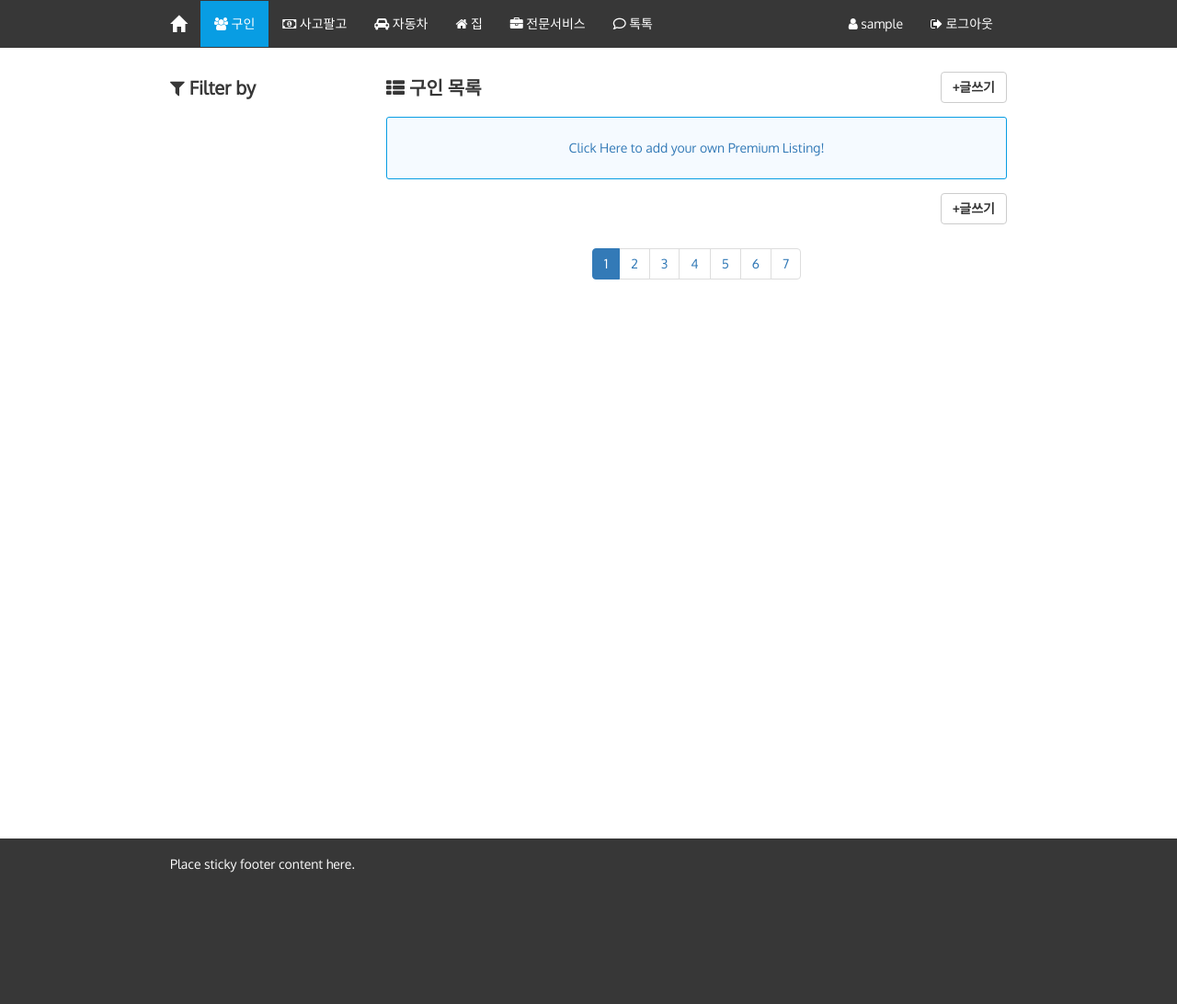
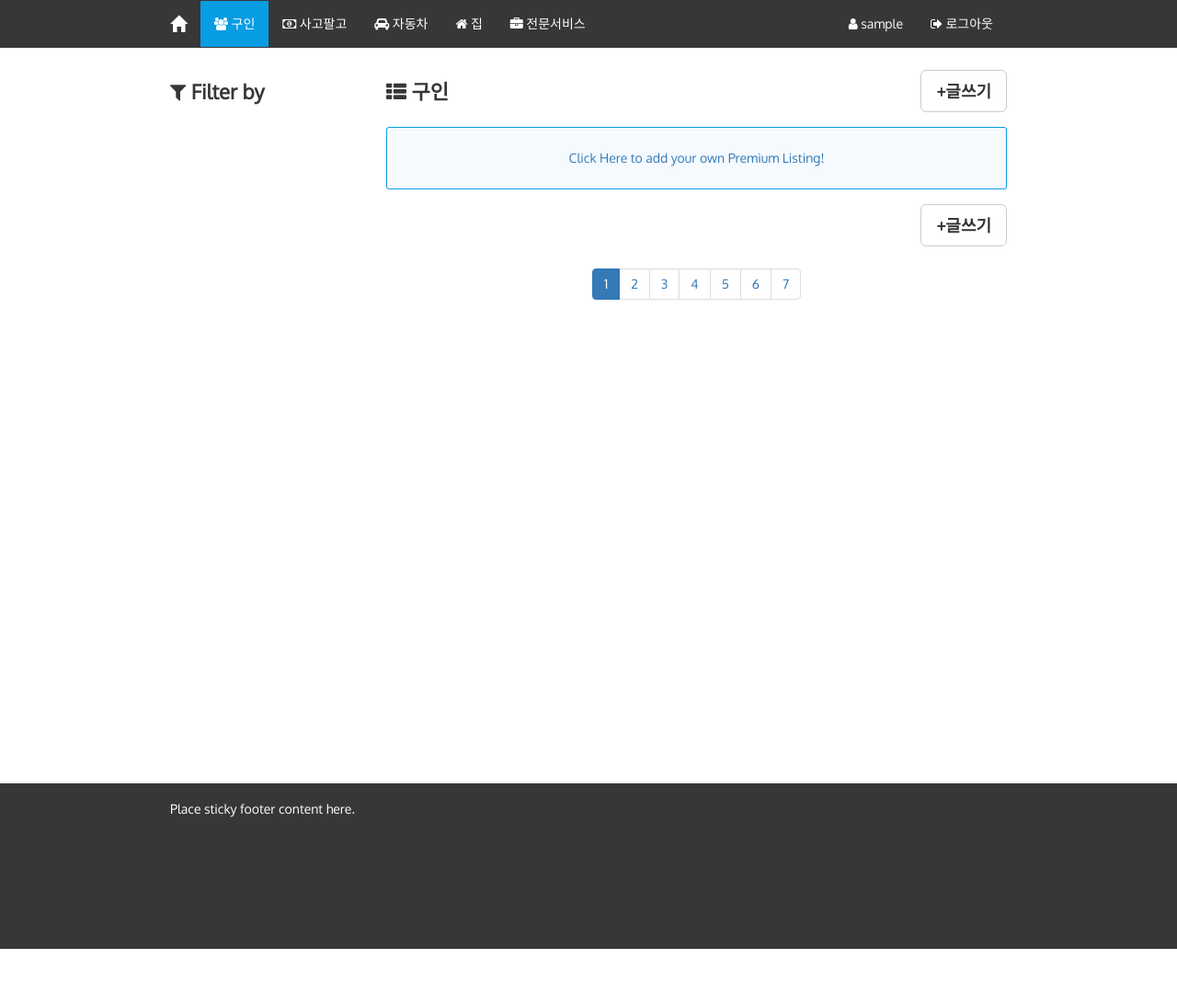
Before and after one commit to ejh2163/ktownapp, a PHP site: page /index.php?page=jobs in a window 1280 px wide. Shown: the whole page at 92% size. After the commit the page ends 1032 px from the top, so only its background shows below. Run offline with PHP 8.4, Linux system fonts and the light colour scheme; the visitor is signed in with stand-in values (Sample User, id 1); data that the repository does not hold is empty; some libraries are stand-ins or nearby versions.

Commit message:
listing structure update; edit page blanks

```diff
--- a/config/css.php
+++ b/config/css.php
@@ -27,13 +27,29 @@
 	.container{
 		max-width: 940px;
 	}
+	.clear{
+		clear: both;
+	}
+	.header-box{
+		overflow: hidden;
+		height: 54px;
+	}
 	.content{
-		min-height: 660px;
+		min-height: 600px;
 	}
-	.add-listing{
+	.tray-box{
+		overflow: hidden;
+		height: 54px;
+	}
+	.pagination-nav{
+    	text-align: center;
+	}
+	.btn-edit{
 		float: right;
+		position: relative;
+		top: 50%;
+		transform: translateY(-50%);
 		font-weight: bold;
-		margin: 6px 0px 6px 0px;
 	}
 	.vresize {
 		resize: vertical;
@@ -41,11 +57,14 @@
 
 	/* text format CSS */
 	h2{
-		margin: 12px 0px 6px 0px;
+		float: left;
+		position: relative;
+		top: 50%;
+		transform: translateY(-50%);
+		margin: 0px;
 		color: #373737;
-		font-size: 20px;
+		font-size: 22px;
 		font-weight: bold;
-		float: left;
 	}
 	p{
 		margin:0
@@ -101,9 +120,9 @@
 		background-color: #089DE3;
 	}
 
-	/* view_main CSS */
+	/* card CSS */
 	.card{
-		margin: 9px 0px 9px 0px;
+		margin: 12px 0px 12px 0px;
 		padding: 3px 6px 3px 6px;
 		border-radius: 3px;
 		border: 1px solid #cccccc;
@@ -121,9 +140,6 @@
 		max-height:100%;
 		max-width:100%;
 	}
-	.clear{
-		clear: both;
-	}
 
 	/* footer CSS */
 	.footer{
--- a/config/setup.php
+++ b/config/setup.php
@@ -25,6 +25,7 @@ include('views/signin.php');
 include('views/signout.php');
 include('views/listing_main.php');
 include('views/listing_side.php');
+include('views/edit_main.php');
 
 # site variables:
 $page = "";
@@ -34,7 +35,7 @@ $real_page = [
 	"jobs",
 	"sale",
 	"services",
-	"free",
+	//"free",
 	"signup",
 	"signin",
 	"signout",
--- a/index.php
+++ b/index.php
@@ -15,7 +15,7 @@ include('config/setup.php');
 	<meta http-equiv="Content-Type" content="text/html; charset=utf-8" />
 	<?php include('config/js.php'); ?>
 	<?php include('config/css.php'); ?>
-	<title><?php echo $site_title." - ".$page_title;?></title>
+	<title><?php echo $site_title." // ".$page_title;?></title>
 </head>
 <body>
 	<?php include('templates/navbar.php'); ?>
--- a/templates/navbar.php
+++ b/templates/navbar.php
@@ -30,9 +30,9 @@
 				<li <?php if($page=="services"){echo ' class="nav-active"';} ?>>
 					<a href="?page=services"><i class="fa fa-briefcase" aria-hidden="true"></i> 전문서비스</a>
 				</li>
-				<li <?php if($page=="free"){echo ' class="nav-active"';} ?>>
+				<!--<li <?php if($page=="free"){echo ' class="nav-active"';} ?>>
 					<a href="?page=free"><i class="fa fa-comment-o" aria-hidden="true"></i> 톡톡</a>
-				</li>
+				</li>-->
 			</ul>
 			<ul class="nav navbar-nav navbar-right">
 				<li <?php if(signed_in()==true){echo ' class="hidden"';} ?>>
--- a/templates/page_content/listing.php
+++ b/templates/page_content/listing.php
@@ -6,7 +6,9 @@
 <div class='container'>
     <div class='row'>
     	<div class='col-xs-12 col-md-3'>
-    	    <h2><i class='fa fa-filter' aria-hidden='true'></i><?php listing_side_heading($page); ?></h2>
+    	    <div class='header-box'>
+    	        <h2><i class='fa fa-filter' aria-hidden='true'></i><?php listing_side_heading($page); ?></h2>
+    	    </div>
             <div class='clear'></div>
 
     		<?php
@@ -16,8 +18,10 @@
 
     	</div>
         <div class='col-xs-12 col-md-9'>
-			<h2><i class='fa fa-th-list' aria-hidden='true'></i><?php listing_main_heading($page); ?></h2>
-			<a class="btn btn-default add-listing" href="<?php echo '?page='.$page.'&'; ?>action=edit" role="button">+글쓰기</a>
+			<div class='header-box'>
+			    <h2><i class='fa fa-th-list' aria-hidden='true'></i><?php listing_main_heading($page); ?></h2>
+			    <a class="btn btn-default btn-lg btn-edit" href="<?php echo '?page='.$page.'&'; ?>action=edit" role="button">+글쓰기</a>
+			</div>
 	        <div class='clear'></div>
 
 			<?php
@@ -29,9 +33,10 @@
                 mysqli_close($dbc);
             ?>
 
-            <a class="btn btn-default add-listing" href="<?php echo '?page='.$page.'&'; ?>action=edit" role="button">+글쓰기</a>
+            <div class='tray-box'>
+                <a class="btn btn-default btn-lg btn-edit" href="<?php echo '?page='.$page.'&'; ?>action=edit" role="button">+글쓰기</a>
+            </div>
             <div class='clear'></div>
-
             <?php
                 include('pagination.php');
             ?>
--- a/templates/page_content/pagination.php
+++ b/templates/page_content/pagination.php
@@ -4,7 +4,7 @@
 ?>
 
 
-<nav aria-label="listing pages" style="text-align:center;">
+<nav class="pagination-nav" aria-label="listing pages">
 	<ul class="pagination">
 		<!--
 		<li <?php //if($page_num==1){echo 'class="disabled"';} ?>>
--- a/views/edit_main.php
+++ b/views/edit_main.php
@@ -1,12 +1,21 @@
 <?php
-// Views edit_main.php:
+// Views form_main.php:
 
-function generate_edit_main(){
+function page_form(){
 
 }
 
 
+function form_cars(){
 
+}
+
+function form_homes(){
+
+}
+function form_jobs(){
+
+}
 
 
 ?>
--- a/views/listing_main.php
+++ b/views/listing_main.php
@@ -7,15 +7,15 @@ function listing_main_heading($page){
 		case "":
 			echo "&nbspHome"; break;
 		case "jobs":
-			echo "&nbsp구인 목록"; break;
+			echo "&nbsp구인"; break;
 		case "sale":
-			echo "&nbsp사고팔고 목록"; break;
+			echo "&nbsp사고 • 팔고"; break;
 		case "cars":
-			echo "&nbsp자동차 목록"; break;
+			echo "&nbsp자동차"; break;
 		case "homes":
-			echo "&nbsp집 • 부동산 목록"; break;
+			echo "&nbsp집 • 부동산"; break;
 		case "services":
-			echo "&nbspservices"; break;
+			echo "&nbsp전문서비스"; break;
 		case "free":
 			echo "&nbsp자유게시판"; break;
 	}
```
Also changed, not shown: templates/page_content/edit.php (+19 -21 lines).
